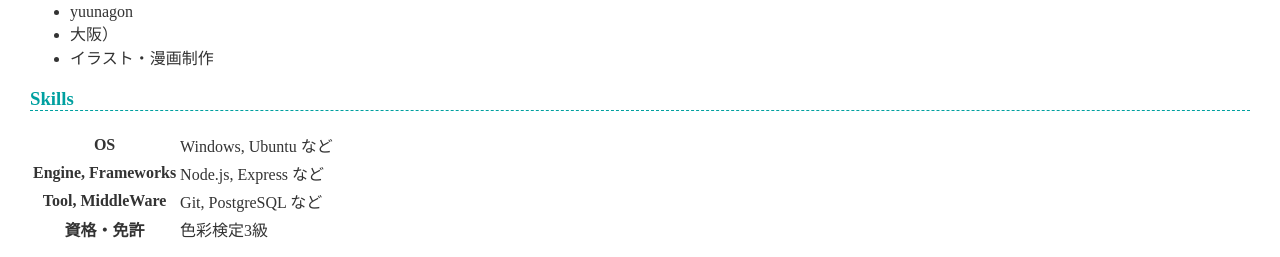
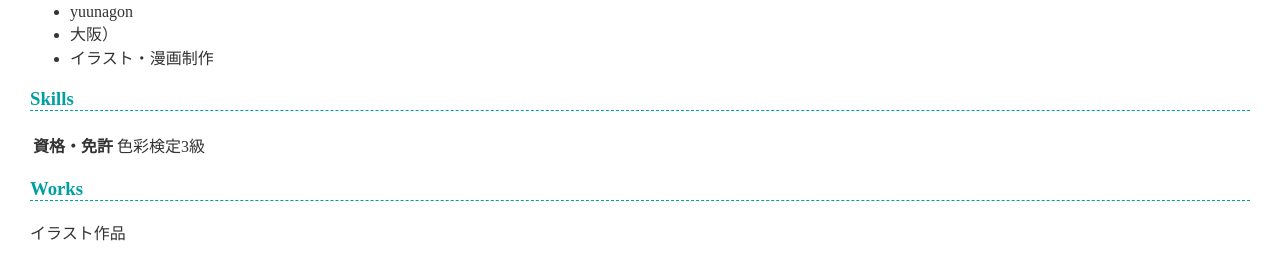
Before and after one commit to younagon-hub/younagon-hub.github.io, a plain HTML site: page index.html in a window 1280 px wide. Shown: the part 1415-1672 px from the top of the page. Drawn offline with Linux system fonts and the light colour scheme.

```diff
--- a/index.html
+++ b/index.html
@@ -65,29 +65,6 @@
 
     <table>
 
-      <tr>
-
-        <th>OS</th>
-
-        <td>Windows, Ubuntu など</td>
-
-      </tr>
-
-      <tr>
-
-        <th>Engine, Frameworks</th>
-
-        <td>Node.js, Express など</td>
-
-      </tr>
-
-      <tr>
-
-        <th>Tool, MiddleWare</th>
-
-        <td>Git, PostgreSQL など</td>
-
-      </tr>
 
       <tr>
 
```
